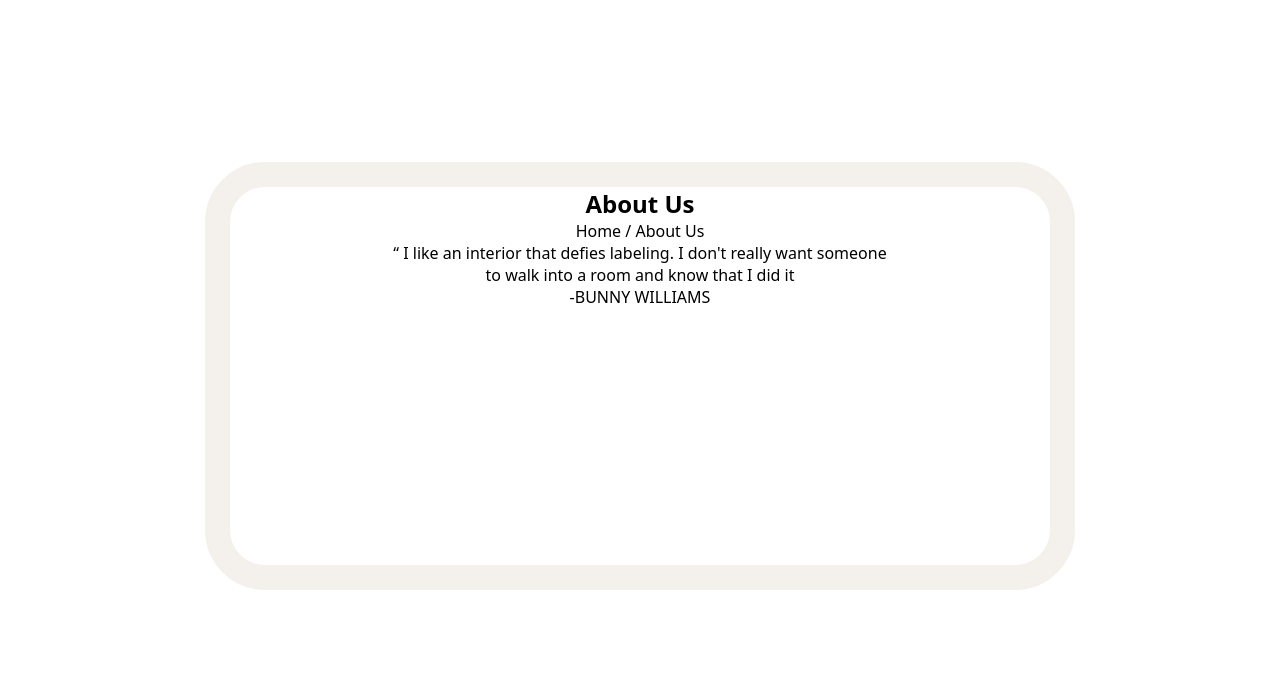
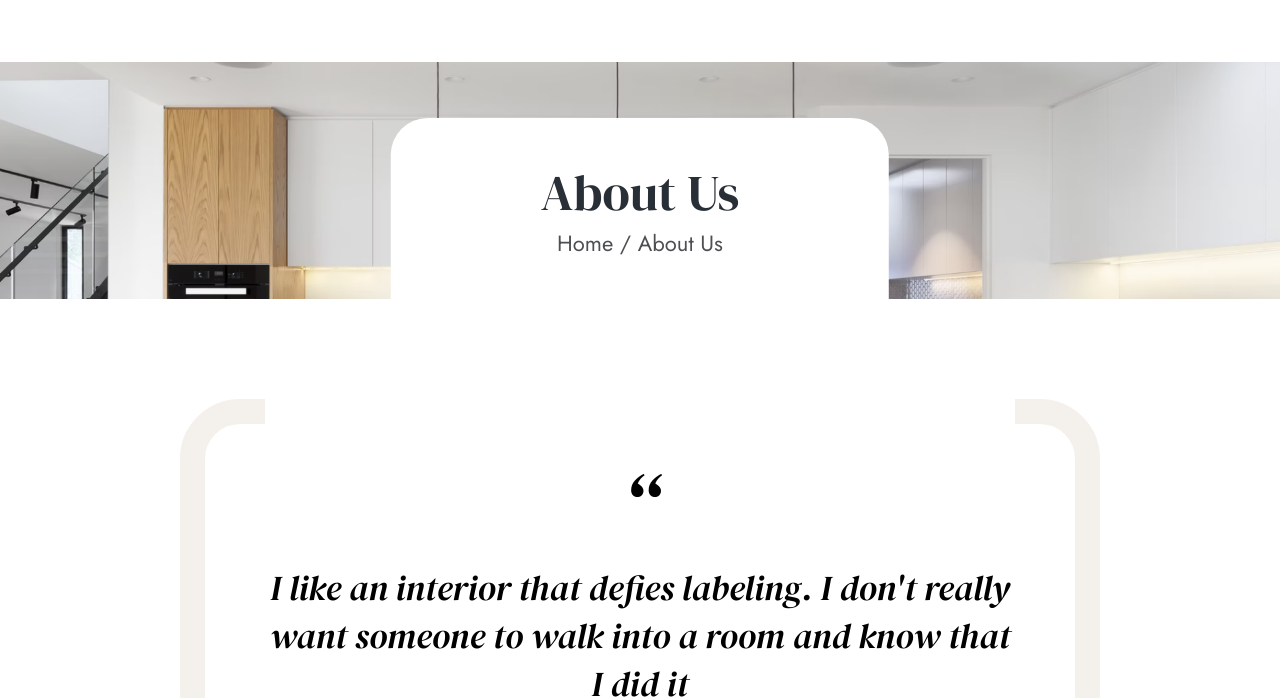
Before and after one commit to DanielPG1718/Tiendas-Muebles, a plain HTML site: page about_us.html in a window 1280 px wide. Shown: the part 102-800 px from the top of the page. Drawn offline with Linux system fonts and the light colour scheme.

Commit message:
add hero section in about

```diff
--- a/about_us.html
+++ b/about_us.html
@@ -39,20 +39,23 @@
       </div>
     </header>
 
+    <section class="hero-section">
+      <img class="hero-section__image" src="./images/aboutus-hero.png" alt="" />
+      <div class="hero-section-content">
+        <p class="hero-section__page-title">About Us</p>
+        <p class="hero-section__page-route">Home / About Us</p>
+      </div>
+    </section>
+
     <section class="presentation-section">
       <div class="presentation-border">
-        <div class="presentation-content">
-          <h1>About Us</h1>
-          <p>Home / About Us</p>
-
-          <div>
-            <p>
-              <span> “ </span>
-              I like an interior that defies labeling. I don't really want someone to walk into a
-              room and know that I did it
-            </p>
-            <span> -BUNNY WILLIAMS </span>
-          </div>
+        <div class="presentation-border-card">
+          <p class="presentation-border__frase">
+            <span class="presentation-border__comilla"> “ </span>
+            I like an interior that defies labeling. I don't really want someone to walk into a room
+            and know that I did it
+          </p>
+          <p class="presentation-border__author">-BUNNY WILLIAMS</p>
         </div>
       </div>
     </section>
--- a/styles/abous.css
+++ b/styles/abous.css
@@ -42,6 +42,42 @@ NAVIGATION SECTION
 
 /*
 =====================================
+HERO SECTION
+=====================================
+*/
+
+.hero-section {
+  max-width: 192rem;
+  width: 100%;
+  margin: 0 auto;
+  position: relative;
+}
+
+.hero-section-content {
+  position: absolute;
+  background-color: #fff;
+  padding: 4rem 15rem;
+  border-radius: 3.7rem 3.7rem 0 0;
+  bottom: 0;
+  left: 50%;
+  transform: translateX(-50%);
+  text-align: center;
+}
+
+.hero-section__page-title {
+  color: #292f36;
+  font-family: "DM Serif Display";
+  font-size: 5rem;
+}
+
+.hero-section__page-route {
+  color: #4d5053;
+  font-family: "Jost";
+  font-size: 2.2rem;
+}
+
+/*
+=====================================
 PRESENTATION SECTION
 =====================================
 */
@@ -54,18 +90,54 @@ PRESENTATION SECTION
 }
 
 .presentation-border {
-  max-width: 87rem;
+  max-width: 92rem;
   width: 95%;
   height: 42.8rem;
   border: 2.5rem solid #f4f0ec;
   border-radius: 6rem;
+  display: flex;
+  justify-content: center;
+  align-items: center;
 }
 
-.presentation-content {
-  max-width: 50rem;
-  width: 95%;
+.presentation-border-card {
+  position: relative;
+}
+
+.presentation-border-card::after {
+  content: "";
+  position: absolute;
+  top: -15%;
+  left: 0;
+  width: 100%;
+  height: 130%;
+  background-color: #fff;
+  z-index: 1;
+}
+
+.presentation-border__comilla {
+  display: block;
+  font-size: 8.5rem;
+  z-index: 2;
+}
+
+.presentation-border__frase {
+  max-width: 75rem;
   text-align: center;
-  margin: 0 auto;
+  font-size: 3.5rem;
+  font-family: "DM Serif Display";
+  font-style: italic;
+  position: relative;
+  z-index: 2;
+}
+
+.presentation-border__author {
+  margin-top: 3.4rem;
+  font-family: "Jost";
+  color: #4d5053;
+  font-size: 2.5rem;
+  text-align: center;
+  z-index: 2;
 }
 
 /*
```
Also changed, not shown: images/aboutus-hero.png (added).
